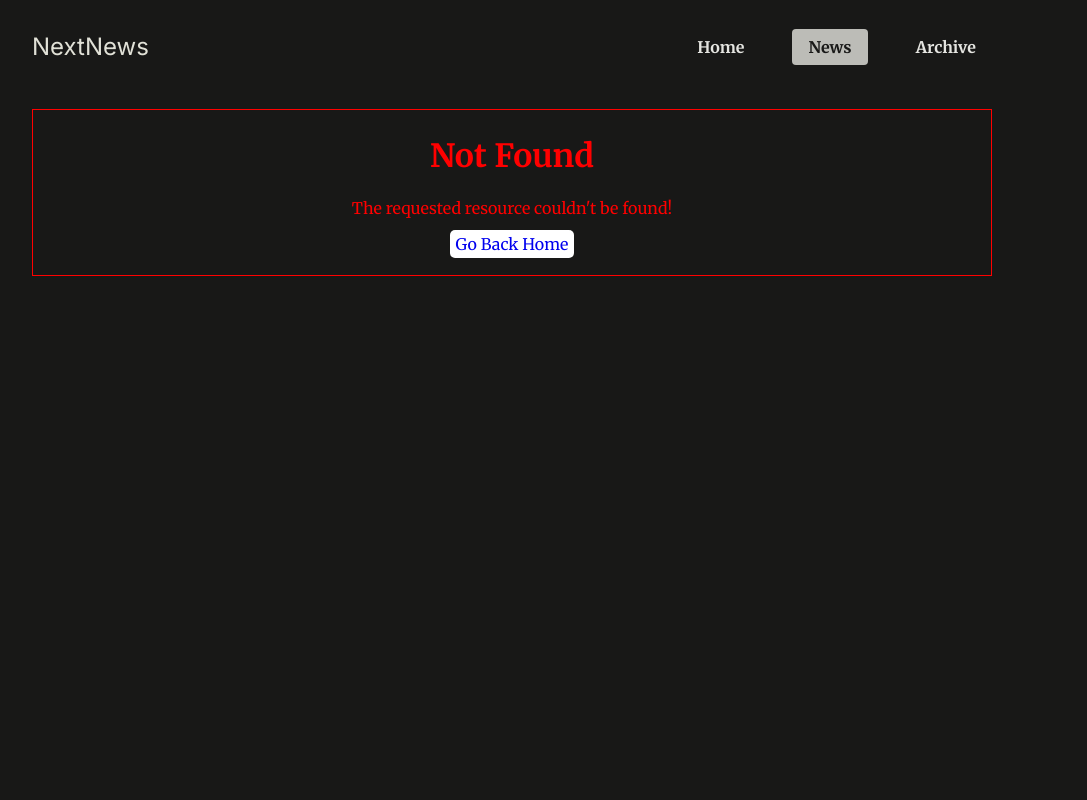
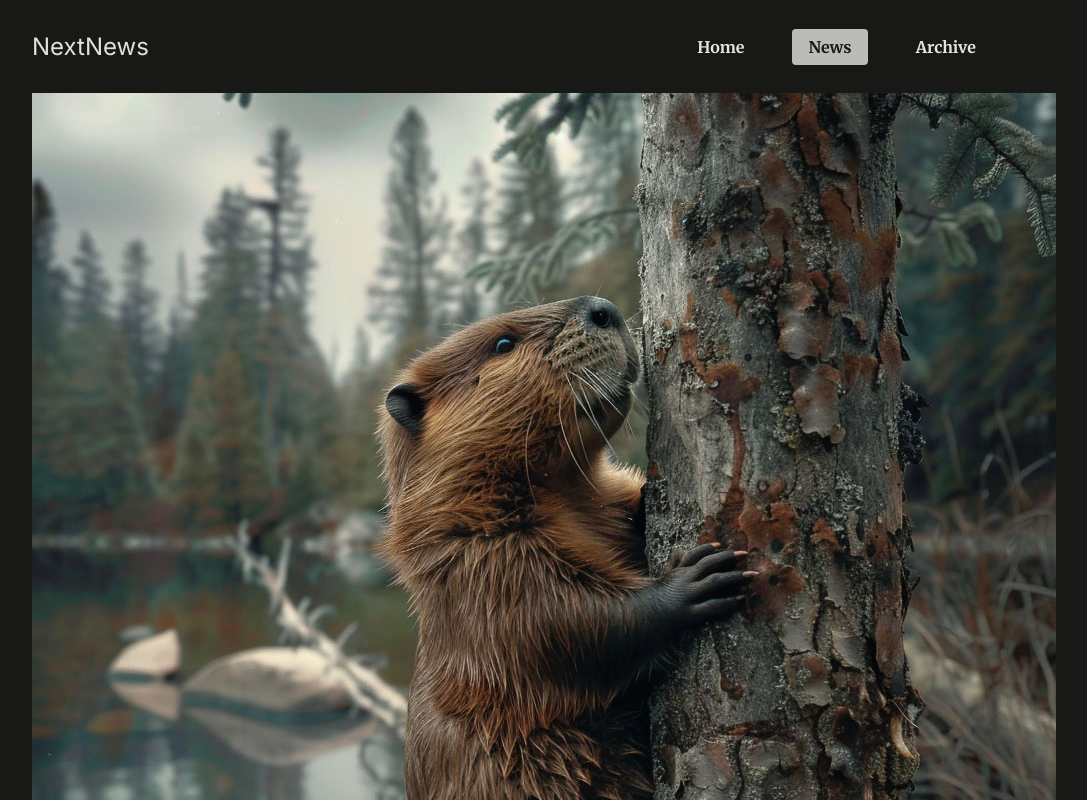
Before and after one commit to iAmNsengi/react-poster, a Next.js app: page /news/beaver-plague/image in a window 1280 px wide. Before the commit this address had no page. Shown: the top 800 px of the page, without its empty margins (128-1215 px from the left). Built offline with nearby package versions, Linux system fonts and the light colour scheme.

Commit message:
fx: render full screen image

```diff
--- /dev/null
+++ b/app/news/[slug]/image/page.jsx
@@ -0,0 +1,19 @@
+import { DUMMY_NEWS } from "@/dummy-news";
+import { notFound } from "next/navigation";
+import React from "react";
+
+const ImagePage = ({ params }) => {
+  const newsItemSlug = params.slug;
+  const newsItem = DUMMY_NEWS.find(
+    (newsItem) => newsItem.slug === newsItemSlug
+  );
+  if (!newsItem) notFound();
+
+  return (
+    <div className="fullscreen-image">
+      <img src={`/images/news/${newsItem.image}`} alt={newsItem.title} />
+    </div>
+  );
+};
+
+export default ImagePage;
```
Also changed, not shown: app/news/[slug]/page.jsx (+7 -1 lines).
